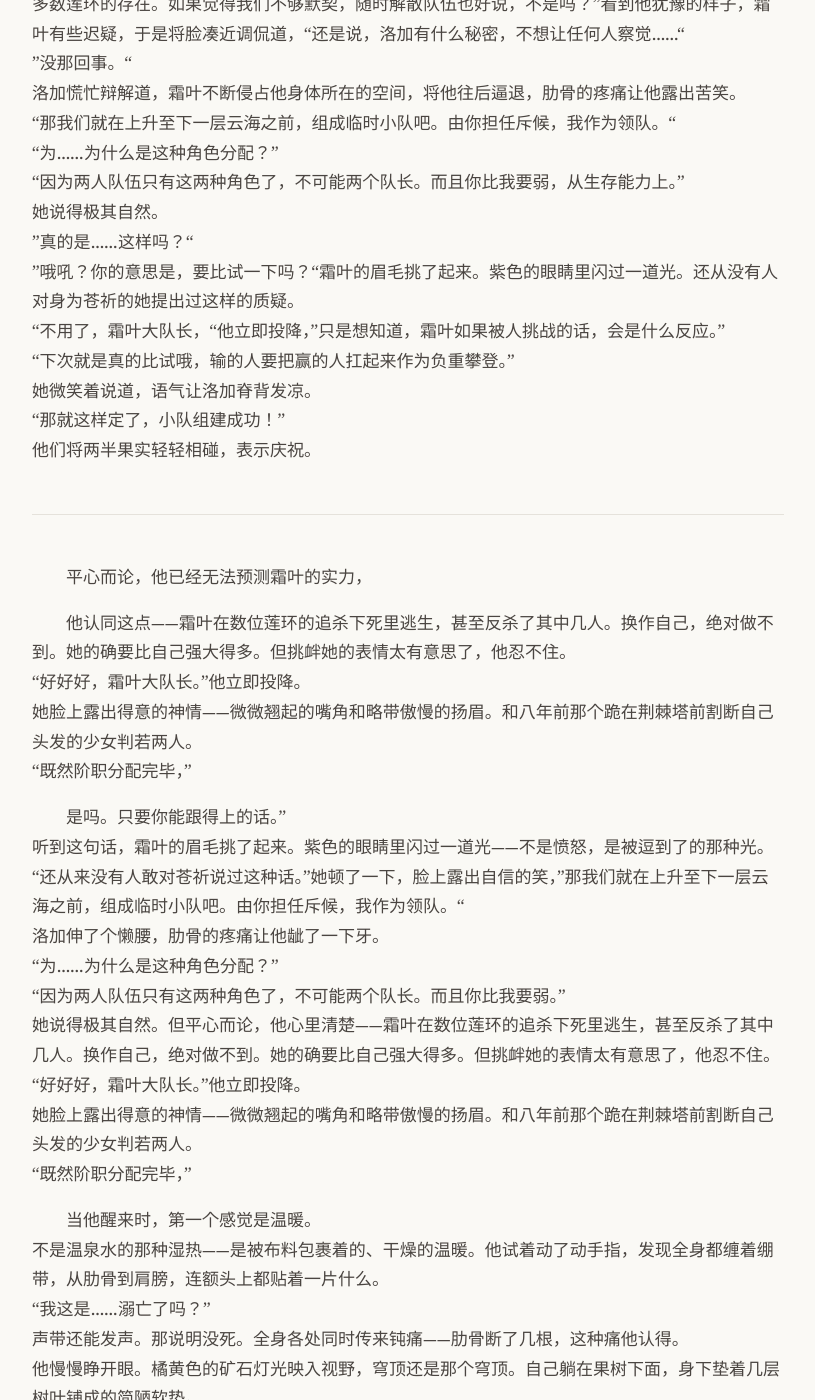
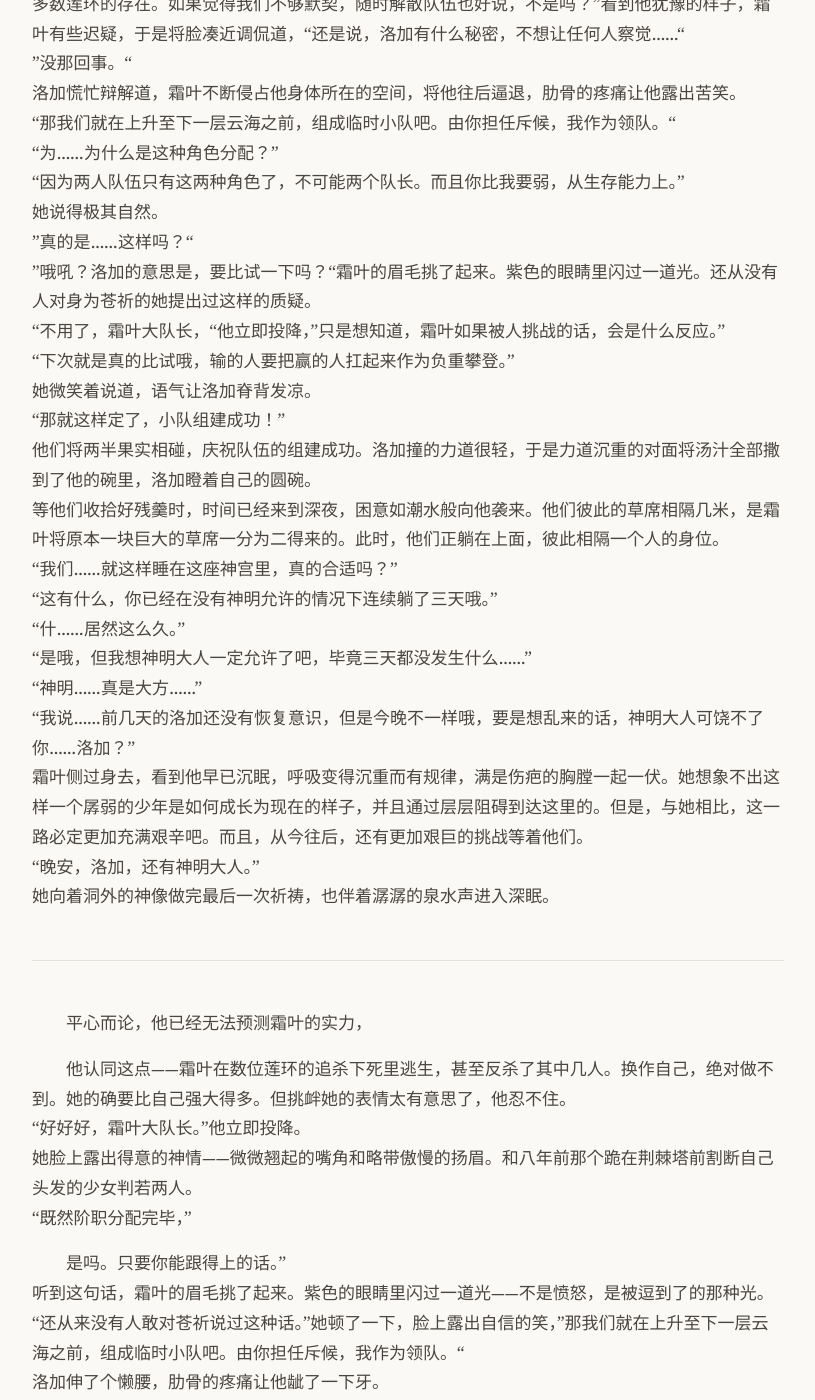
Before and after one commit to yihenc/yihenc.github.io, a Jekyll site: the page built from _posts/2026-02-28-天飨之实.md, in a window 1280 px wide and 1400 px high, scrolled down 6312 px. Shown: the whole window, without its empty margins (232-1047 px from the left). Built offline with Jekyll 4.4.1, drawn with Linux system fonts in a browser that asks for light colours; nearby versions of some CDN libraries.

Commit message:
Update: 天飨之实

```diff
--- a/_posts/2026-02-28-天飨之实.md
+++ b/_posts/2026-02-28-天飨之实.md
@@ -130,12 +130,22 @@ date: 2026-02-28 00:00 +0000
 "因为两人队伍只有这两种角色了，不可能两个队长。而且你比我要弱，从生存能力上。"
 她说得极其自然。
 ”真的是……这样吗？“
-”哦吼？你的意思是，要比试一下吗？“霜叶的眉毛挑了起来。紫色的眼睛里闪过一道光。还从没有人对身为苍祈的她提出过这样的质疑。
+”哦吼？洛加的意思是，要比试一下吗？“霜叶的眉毛挑了起来。紫色的眼睛里闪过一道光。还从没有人对身为苍祈的她提出过这样的质疑。
 “不用了，霜叶大队长，“他立即投降，”只是想知道，霜叶如果被人挑战的话，会是什么反应。”
 “下次就是真的比试哦，输的人要把赢的人扛起来作为负重攀登。”
 她微笑着说道，语气让洛加脊背发凉。
 “那就这样定了，小队组建成功！”
-他们将两半果实轻轻相碰，表示庆祝。
+他们将两半果实相碰，庆祝队伍的组建成功。洛加撞的力道很轻，于是力道沉重的对面将汤汁全部撒到了他的碗里，洛加瞪着自己的圆碗。
+等他们收拾好残羹时，时间已经来到深夜，困意如潮水般向他袭来。他们彼此的草席相隔几米，是霜叶将原本一块巨大的草席一分为二得来的。此时，他们正躺在上面，彼此相隔一个人的身位。
+“我们……就这样睡在这座神宫里，真的合适吗？”
+“这有什么，你已经在没有神明允许的情况下连续躺了三天哦。”
+“什……居然这么久。”
+“是哦，但我想神明大人一定允许了吧，毕竟三天都没发生什么……”
+“神明……真是大方……”
+“我说……前几天的洛加还没有恢复意识，但是今晚不一样哦，要是想乱来的话，神明大人可饶不了你……洛加？”
+霜叶侧过身去，看到他早已沉眠，呼吸变得沉重而有规律，满是伤疤的胸膛一起一伏。她想象不出这样一个孱弱的少年是如何成长为现在的样子，并且通过层层阻碍到达这里的。但是，与她相比，这一路必定更加充满艰辛吧。而且，从今往后，还有更加艰巨的挑战等着他们。
+“晚安，洛加，还有神明大人。”
+她向着洞外的神像做完最后一次祈祷，也伴着潺潺的泉水声进入深眠。
 
 
 -----
```
